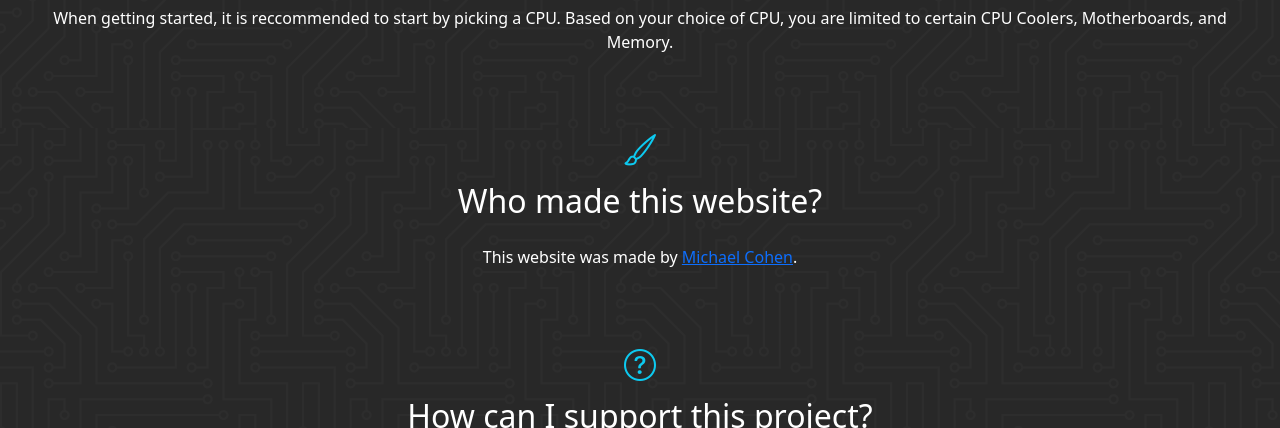
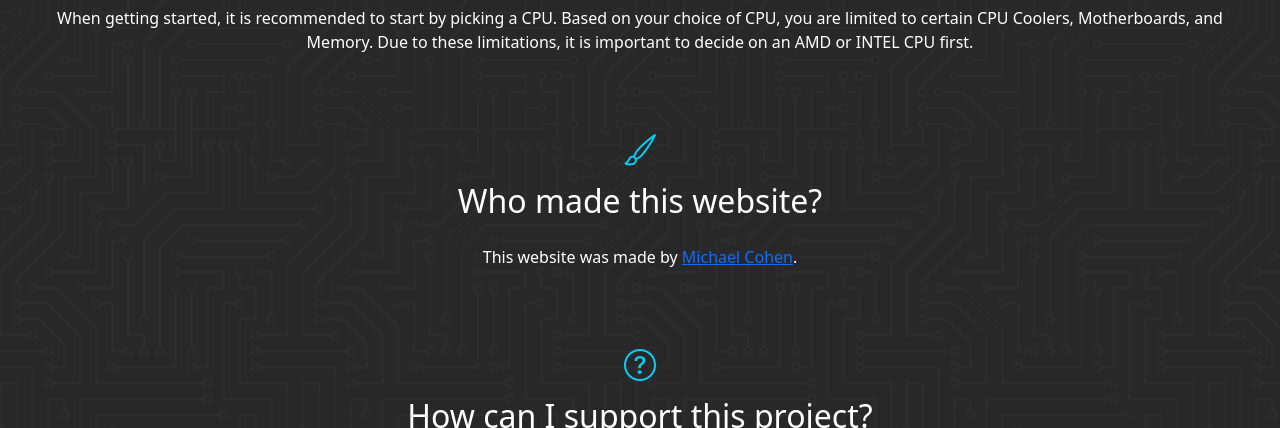
Before and after one commit to mcohen2000/pc-builder-vanilla, a plain HTML site: page index.html in a window 1280 px wide. Shown: the part 672-1100 px from the top of the page. Drawn offline with nearby package versions, Linux system fonts and the light colour scheme.

Commit message:
HTML: Home Page Fixed Content

```diff
--- a/index.html
+++ b/index.html
@@ -47,7 +47,7 @@
         <p>You wont believe this, but this website tells you how much each part will cost. After you select your parts, the total price of all your parts for your new gaming computer will be displayed.</p>
 
         <h2><i class="question-icon bi-search text-info"></i>Where do I start in the PC building process?</h2>
-        <p>When getting started, it is reccommended to start by picking a CPU. Based on your choice of CPU, you are limited to certain CPU Coolers, Motherboards, and Memory.</p>
+        <p>When getting started, it is recommended to start by picking a CPU. Based on your choice of CPU, you are limited to certain CPU Coolers, Motherboards, and Memory. Due to these limitations, it is important to decide on an AMD or INTEL CPU first.</p>
 
         <h2><i class="question-icon bi-brush text-info"></i>Who made this website?</h2>
         <p>This website was made by <a href="https://github.com/mcohen2000">Michael Cohen</a>.</p>
```
